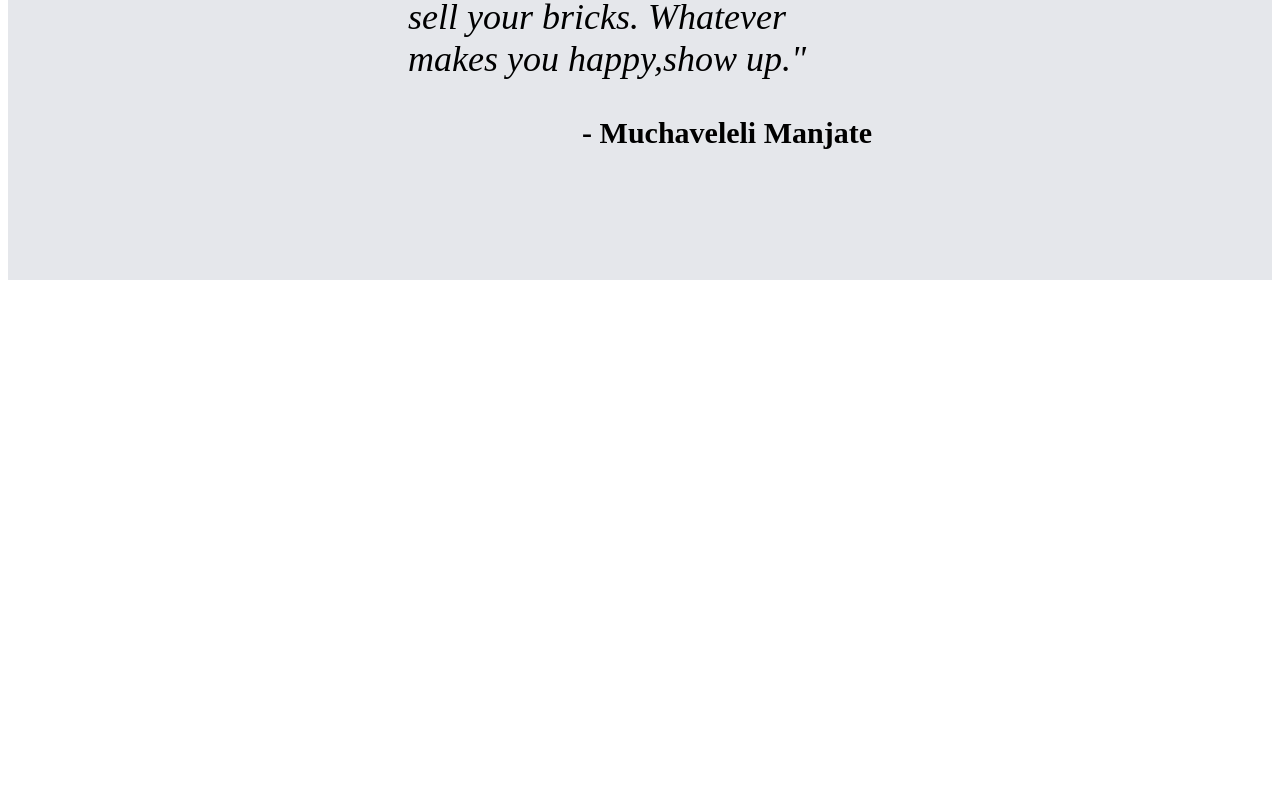
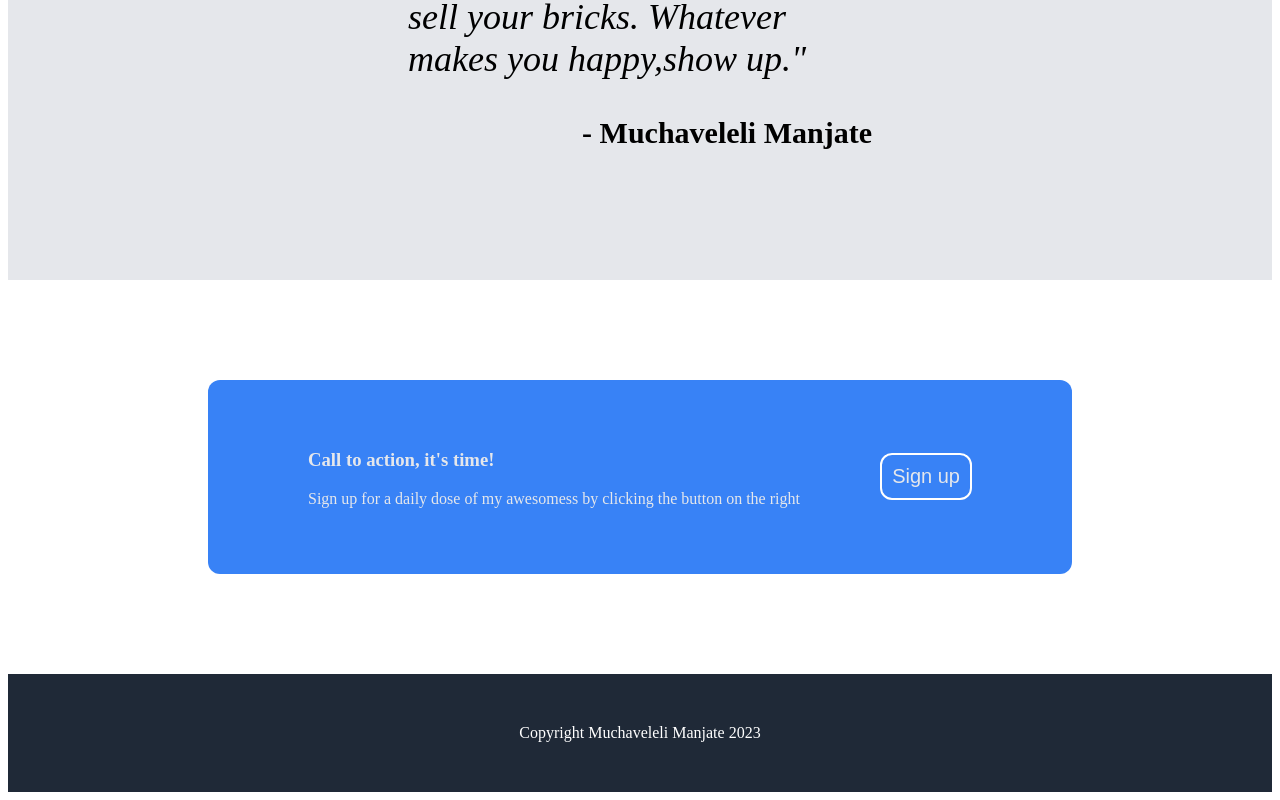
Before and after one commit to ManjateM/Landing-page, a plain HTML site: page index.html in a window 1280 px wide. Shown: the part 1324-2124 px from the top of the page. Before the commit the page ends 1704 px from the top, so only its background shows below. Drawn offline with Linux system fonts and the light colour scheme.

Commit message:
Add sign up section and footer

```diff
--- a/index.html
+++ b/index.html
@@ -60,8 +60,16 @@
             <p class="author"> - Muchaveleli Manjate</p>
         </div>
 
+        <div class="action">
+            <div class="inspo">
+                <h3>Call to action, it's time!</h3>
+                <p>Sign up for a daily dose of my awesomess by clicking the button on the right</p>
+            </div>
+            <div class="sign-up"> <button>Sign up</button></div>
 
+        </div>
     </div>
+    <footer>Copyright Muchaveleli Manjate 2023</footer>
 
 </body>
 </html>
--- a/style.css
+++ b/style.css
@@ -1,4 +1,4 @@
-.section-one{
+.section-one,footer{
     background-color: #1f2937;
     color: white;
 }
@@ -100,3 +100,30 @@ button{
     font-weight: bold;
     font-size: 30px;
 }
+
+.action{
+    background-color: #3882f6;
+    color: #e5e7eb;
+    margin-left: 200px;
+    margin-right: 200px;
+    border-radius: 12px;
+    display: flex;
+    padding: 50px 100px;
+    justify-content: space-between;
+    align-items: center;
+    margin-bottom: 100px;
+}
+
+.inspo{
+    text-align: left;
+}
+
+.sign-up button{
+    background-color: #3882f6;
+    font-size: 20px;
+    border: 2px solid white;
+}
+footer{
+    text-align: center;
+    padding: 50px;
+}
```
